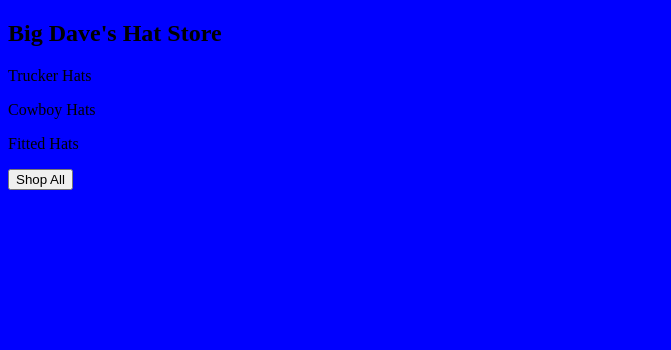
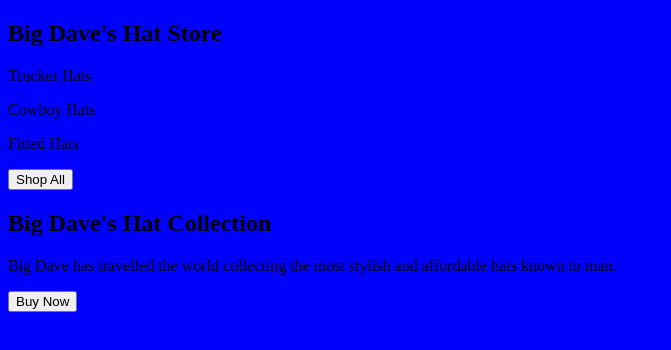
Before and after one commit to DavidDoolittle/TheHatStore, a plain HTML site: page index.html in a window 1280 px wide. Shown: the whole page, without its empty margins (0-671 px from the left). Drawn offline with Linux system fonts and the light colour scheme.

Commit message:
adding banner content divs

```diff
--- a/index.html
+++ b/index.html
@@ -19,7 +19,19 @@
             </div>
         </nav>
 
-        <section class=""></section>
+        <section class="banner top">
+            <div class="banner-info">
+                <h1>Big Dave's Hat Collection</h1>
+                <p>Big Dave has travelled the world collecting the most stylish and affordable hats known to man.</p>
+                <button>Buy Now</button>
+                <div class="banner-details">
+                    <div class="banner-image">
+                        <img src="" alt="">
+                    </div>
+                </div>
+            </div>
+
+        </section>
     </header>
 
 </body>
```
